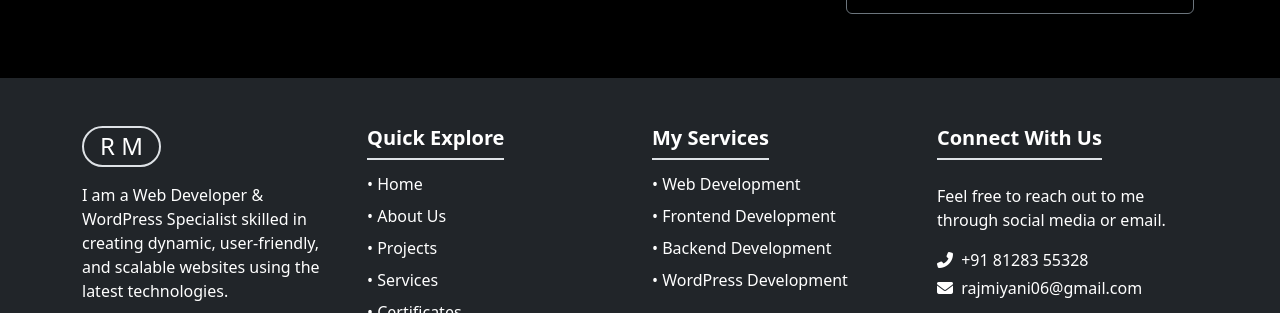
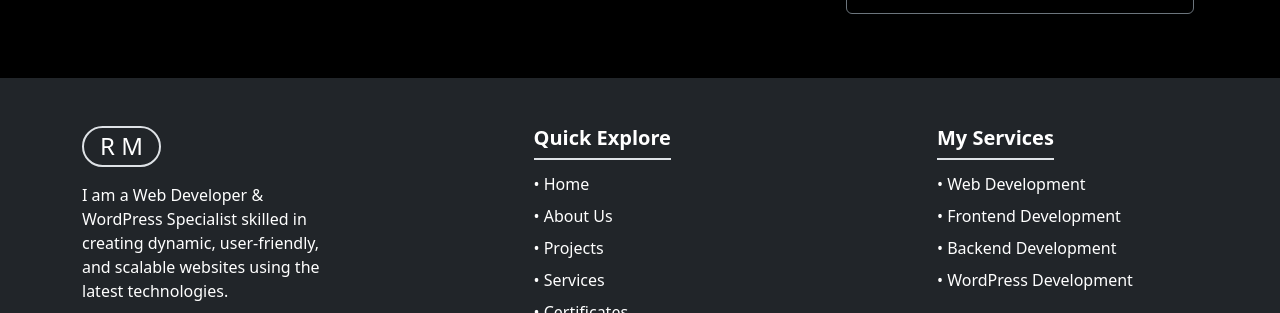
Before and after one commit to rajmiyani/RajMiyani, a website: page index.html in a window 1280 px wide. Shown: the part 3962-4275 px from the top of the page. Drawn offline with nearby package versions, Linux system fonts and the light colour scheme; files whose address does not match are found by name.

Commit message:
change in small

```diff
--- a/index.html
+++ b/index.html
@@ -581,7 +581,7 @@
                 </div>
 
                 <!-- Quick Explore -->
-                <div class="col-6 col-sm-6 col-md-3 text-center text-md-start">
+                <div class="col-6 col-sm-6 col-md-3 text-center text-md-start ms-5">
                     <h5 class="fw-bold border-bottom border-2 pb-2 d-inline-block">Quick Explore</h5>
                     <ul class="list-unstyled">
                         <li><a href="index.html" class="text-white text-decoration-none d-block py-1">• Home</a></li>
```
